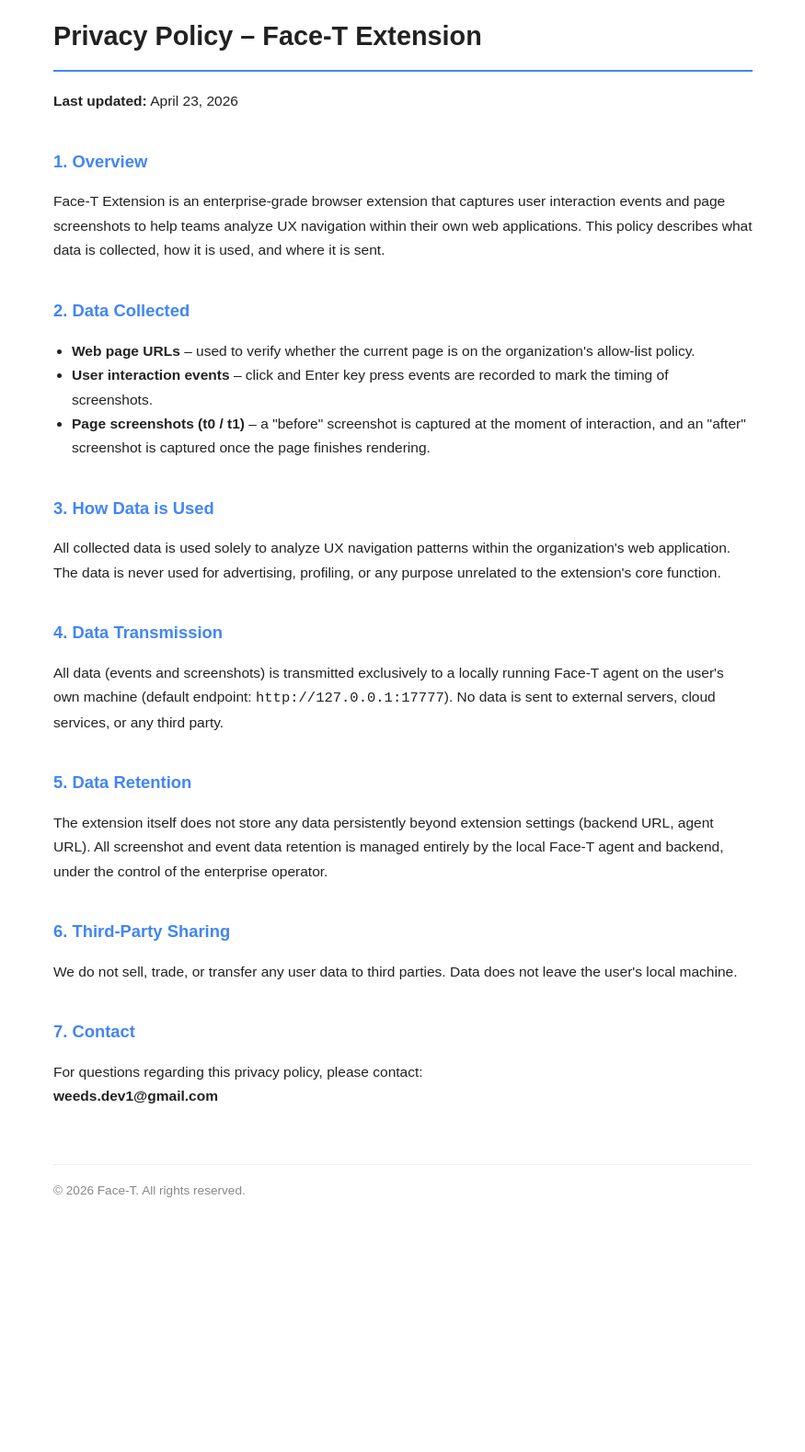
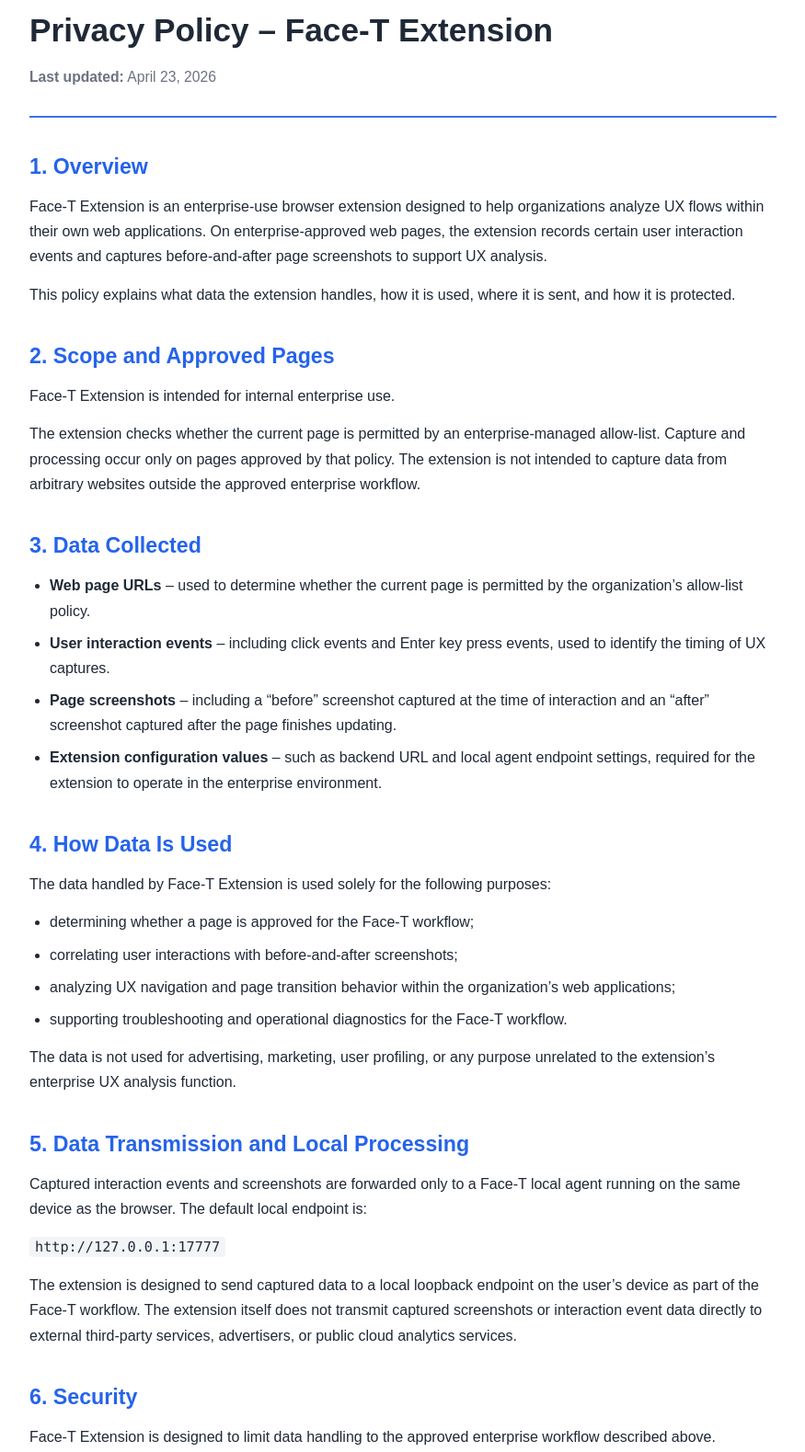
Before and after one commit to weedsdev1/facet-be, a plain HTML site: page index.html in a window 1280 px wide. Shown: the part 45-1624 px from the top of the page at 92% size, without its empty margins (202-1077 px from the left). Before the commit the page ends 1411 px from the top, so only its background shows below. Drawn offline with Linux system fonts and the light colour scheme.

Commit message:
Update index.html

```diff
--- a/index.html
+++ b/index.html
@@ -2,74 +2,246 @@
 <html lang="en">
 <head>
   <meta charset="UTF-8" />
-  <meta name="viewport" content="width=device-width, initial-scale=1.0"/>
+  <meta name="viewport" content="width=device-width, initial-scale=1.0" />
   <title>Privacy Policy – Face-T Extension</title>
   <style>
-    body { font-family: sans-serif; max-width: 760px; margin: 60px auto; padding: 0 24px; color: #222; line-height: 1.7; }
-    h1 { font-size: 1.8rem; border-bottom: 2px solid #4285f4; padding-bottom: 12px; }
-    h2 { font-size: 1.15rem; margin-top: 36px; color: #4285f4; }
-    p, li { font-size: 0.97rem; }
-    ul { padding-left: 20px; }
-    footer { margin-top: 60px; font-size: 0.85rem; color: #888; border-top: 1px solid #eee; padding-top: 16px; }
+    :root {
+      --text: #1f2937;
+      --muted: #6b7280;
+      --line: #e5e7eb;
+      --accent: #2563eb;
+      --bg: #ffffff;
+    }
+
+    * {
+      box-sizing: border-box;
+    }
+
+    body {
+      margin: 0;
+      font-family: Arial, Helvetica, sans-serif;
+      color: var(--text);
+      background: var(--bg);
+      line-height: 1.7;
+    }
+
+    .container {
+      max-width: 860px;
+      margin: 0 auto;
+      padding: 48px 24px 56px;
+    }
+
+    h1 {
+      font-size: 2.2rem;
+      margin: 0 0 8px;
+      font-weight: 700;
+    }
+
+    .updated {
+      margin: 0 0 28px;
+      color: var(--muted);
+      font-size: 0.98rem;
+    }
+
+    hr {
+      border: 0;
+      border-top: 2px solid var(--accent);
+      margin: 0 0 28px;
+      opacity: 0.9;
+    }
+
+    h2 {
+      font-size: 1.45rem;
+      margin: 34px 0 10px;
+      color: var(--accent);
+    }
+
+    p {
+      margin: 0 0 14px;
+    }
+
+    ul {
+      margin: 0 0 14px 22px;
+      padding: 0;
+    }
+
+    li {
+      margin: 0 0 8px;
+    }
+
+    code {
+      background: #f3f4f6;
+      padding: 2px 6px;
+      border-radius: 4px;
+      font-family: Consolas, Monaco, monospace;
+      font-size: 0.95em;
+    }
+
+    .contact {
+      font-weight: 700;
+    }
+
+    footer {
+      margin-top: 40px;
+      padding-top: 24px;
+      border-top: 1px solid var(--line);
+      color: var(--muted);
+      font-size: 0.95rem;
+    }
   </style>
 </head>
 <body>
+  <main class="container">
     <h1>Privacy Policy – Face-T Extension</h1>
-  <p><strong>Last updated:</strong> April 23, 2026</p>
+    <p class="updated"><strong>Last updated:</strong> April 23, 2026</p>
+    <hr />
 
     <h2>1. Overview</h2>
     <p>
-    Face-T Extension is an enterprise-grade browser extension that captures
-    user interaction events and page screenshots to help teams analyze UX
-    navigation within their own web applications. This policy describes what
-    data is collected, how it is used, and where it is sent.
+      Face-T Extension is an enterprise-use browser extension designed to help
+      organizations analyze UX flows within their own web applications.
+      On enterprise-approved web pages, the extension records certain user
+      interaction events and captures before-and-after page screenshots to
+      support UX analysis.
+    </p>
+    <p>
+      This policy explains what data the extension handles, how it is used,
+      where it is sent, and how it is protected.
     </p>
 
-  <h2>2. Data Collected</h2>
+    <h2>2. Scope and Approved Pages</h2>
+    <p>
+      Face-T Extension is intended for internal enterprise use.
+    </p>
+    <p>
+      The extension checks whether the current page is permitted by an
+      enterprise-managed allow-list. Capture and processing occur only on pages
+      approved by that policy. The extension is not intended to capture data
+      from arbitrary websites outside the approved enterprise workflow.
+    </p>
+
+    <h2>3. Data Collected</h2>
     <ul>
-    <li><strong>Web page URLs</strong> – used to verify whether the current page is on the organization's allow-list policy.</li>
-    <li><strong>User interaction events</strong> – click and Enter key press events are recorded to mark the timing of screenshots.</li>
-    <li><strong>Page screenshots (t0 / t1)</strong> – a "before" screenshot is captured at the moment of interaction, and an "after" screenshot is captured once the page finishes rendering.</li>
+      <li>
+        <strong>Web page URLs</strong> – used to determine whether the current
+        page is permitted by the organization’s allow-list policy.
+      </li>
+      <li>
+        <strong>User interaction events</strong> – including click events and
+        Enter key press events, used to identify the timing of UX captures.
+      </li>
+      <li>
+        <strong>Page screenshots</strong> – including a “before” screenshot
+        captured at the time of interaction and an “after” screenshot captured
+        after the page finishes updating.
+      </li>
+      <li>
+        <strong>Extension configuration values</strong> – such as backend URL
+        and local agent endpoint settings, required for the extension to operate
+        in the enterprise environment.
+      </li>
     </ul>
 
-  <h2>3. How Data is Used</h2>
+    <h2>4. How Data Is Used</h2>
     <p>
-    All collected data is used solely to analyze UX navigation patterns
-    within the organization's web application. The data is never used for
-    advertising, profiling, or any purpose unrelated to the extension's
-    core function.
+      The data handled by Face-T Extension is used solely for the following
+      purposes:
+    </p>
+    <ul>
+      <li>determining whether a page is approved for the Face-T workflow;</li>
+      <li>correlating user interactions with before-and-after screenshots;</li>
+      <li>
+        analyzing UX navigation and page transition behavior within the
+        organization’s web applications;
+      </li>
+      <li>
+        supporting troubleshooting and operational diagnostics for the Face-T
+        workflow.
+      </li>
+    </ul>
+    <p>
+      The data is not used for advertising, marketing, user profiling, or any
+      purpose unrelated to the extension’s enterprise UX analysis function.
     </p>
 
-  <h2>4. Data Transmission</h2>
+    <h2>5. Data Transmission and Local Processing</h2>
     <p>
-    All data (events and screenshots) is transmitted exclusively to a
-    locally running Face-T agent on the user's own machine
-    (default endpoint: <code>http://127.0.0.1:17777</code>).
-    No data is sent to external servers, cloud services, or any third party.
+      Captured interaction events and screenshots are forwarded only to a
+      Face-T local agent running on the same device as the browser.
+      The default local endpoint is:
+    </p>
+    <p><code>http://127.0.0.1:17777</code></p>
+    <p>
+      The extension is designed to send captured data to a local loopback
+      endpoint on the user’s device as part of the Face-T workflow.
+      The extension itself does not transmit captured screenshots or
+      interaction event data directly to external third-party services,
+      advertisers, or public cloud analytics services.
     </p>
 
-  <h2>5. Data Retention</h2>
+    <h2>6. Security</h2>
     <p>
-    The extension itself does not store any data persistently beyond
-    extension settings (backend URL, agent URL). All screenshot and event
-    data retention is managed entirely by the local Face-T agent and
-    backend, under the control of the enterprise operator.
+      Face-T Extension is designed to limit data handling to the approved
+      enterprise workflow described above.
+    </p>
+    <ul>
+      <li>
+        captured screenshots and interaction events are sent to a locally
+        running Face-T agent on the same device;
+      </li>
+      <li>
+        the extension stores only configuration values needed for operation,
+        such as backend and agent endpoint settings;
+      </li>
+      <li>
+        the extension does not persist screenshots as part of its own
+        long-term storage.
+      </li>
+    </ul>
+    <p>
+      Security controls for any processing after local delivery are managed by
+      the organization operating the Face-T environment.
     </p>
 
-  <h2>6. Third-Party Sharing</h2>
+    <h2>7. Data Retention</h2>
     <p>
-    We do not sell, trade, or transfer any user data to third parties.
-    Data does not leave the user's local machine.
+      The extension itself does not permanently retain screenshots or
+      interaction event data. It stores only the configuration values necessary
+      for operation.
+    </p>
+    <p>
+      Retention of screenshots, event data, or any related analysis records
+      after delivery to the local Face-T agent is managed by the organization’s
+      Face-T environment and enterprise operator.
     </p>
 
-  <h2>7. Contact</h2>
+    <h2>8. Third-Party Sharing</h2>
     <p>
-    For questions regarding this privacy policy, please contact:<br/>
-    <strong>weeds.dev1@gmail.com</strong>
+      We do not sell, trade, or transfer collected data to advertisers, data
+      brokers, or unrelated third parties.
+    </p>
+    <p>
+      Data handled by the extension is used only for the enterprise UX analysis
+      workflow described in this policy.
     </p>
 
+    <h2>9. Enterprise Administration</h2>
+    <p>
+      Face-T Extension operates according to organization-managed configuration,
+      including approved page scope, backend settings, and local agent settings.
+      Users should contact their organization or administrator for questions
+      about deployment, approved pages, or operational settings.
+    </p>
+
+    <h2>10. Contact</h2>
+    <p>
+      For questions regarding this privacy policy, please contact:
+    </p>
+    <p class="contact">weeds.dev1@gmail.com</p>
+
     <footer>
-    &copy; 2026 Face-T. All rights reserved.
+      © 2026 Face-T. All rights reserved.
     </footer>
+  </main>
 </body>
 </html>
```
Lines whose indentation alone changed are shown as unchanged.
